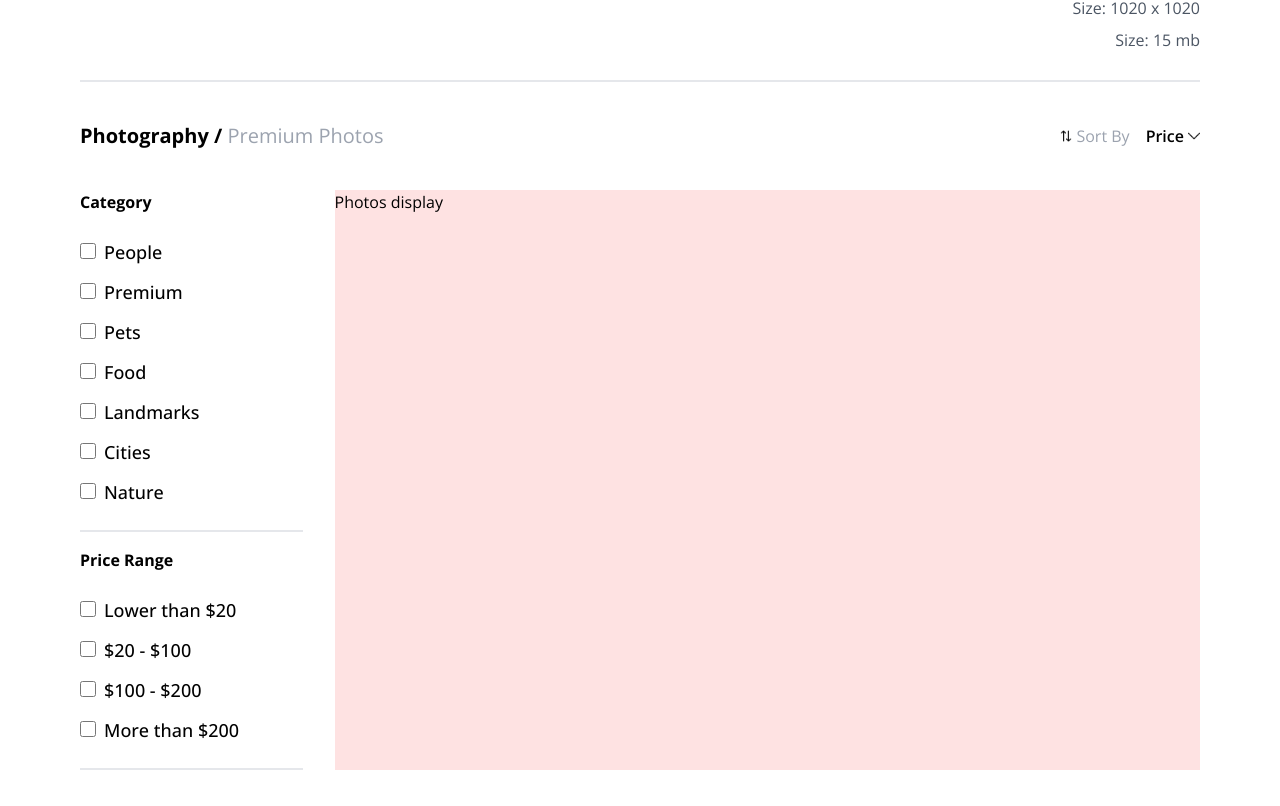
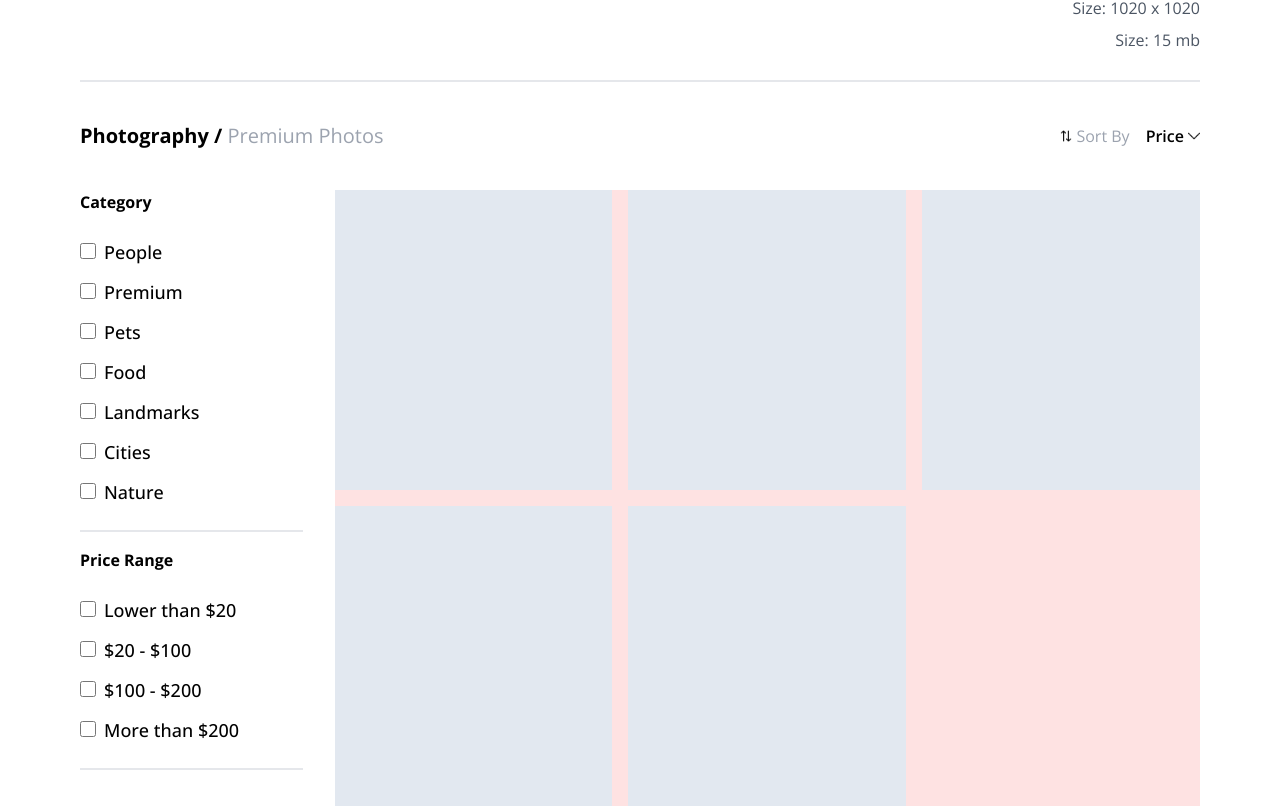
Before and after one commit to MartinKratochvilProgramy/BI_test, a React (Vite) app: page / in a window 1280 px wide. Shown: the part 866-1672 px from the top of the page. Before the commit the page ends 1636 px from the top, so only its background shows below. Built offline with nearby package versions, Linux system fonts and the light colour scheme.

Commit message:
added grid to PhotosDisplay

```diff
--- /dev/null
+++ b/src/components/ItemCard.tsx
@@ -0,0 +1,14 @@
+import React from 'react';
+import { Product } from '../types/product';
+
+interface Props {
+    item: Product;
+}
+
+export const ItemCard: React.FC<Props> = ({ item }) => {
+  return (
+    <div className='bg-slate-200 w-full h-[300px]'>
+
+    </div>
+  )
+}
--- a/src/components/Photos.tsx
+++ b/src/components/Photos.tsx
@@ -8,7 +8,7 @@ import { PhotosDisplay } from './PhotosDisplay';
 
 export const Photos = () => {
 
-    const [items, setItems] = useState([...sampleData.products]);
+    const [items, setItems] = useState<Product[]>([...sampleData.products]);
     const [sortBy, setSortBy] = useState<"Price" | "Alphabetically">("Price");
     const [sortAscending, setSortAscending] = useState(true);
 
@@ -32,7 +32,7 @@ export const Photos = () => {
             </div>
             <div className='flex mt-10'>
                 <CategoryTicks />
-                <PhotosDisplay />
+                <PhotosDisplay items={items} />
             </div>
         </div>
     )
--- a/src/components/PhotosDisplay.tsx
+++ b/src/components/PhotosDisplay.tsx
@@ -1,9 +1,21 @@
 import React from 'react'
+import { Product } from '../types/product';
+import { ItemCard } from './ItemCard';
 
-export const PhotosDisplay = () => {
+interface Props {
+    items: Product[];
+}
+
+export const PhotosDisplay: React.FC<Props> = ({ items }) => {
   return (
-    <div className='flex w-full bg-red-100'>
-        Photos display
+    <div className='w-full bg-red-100 grid grid-cols-3 gap-4'>
+        {items.map((item: Product) => {
+            return (
+                <div key={item.name}>
+                    <ItemCard item={item} />
+                </div>
+            )
+        })}
     </div>
   )
 }
```
